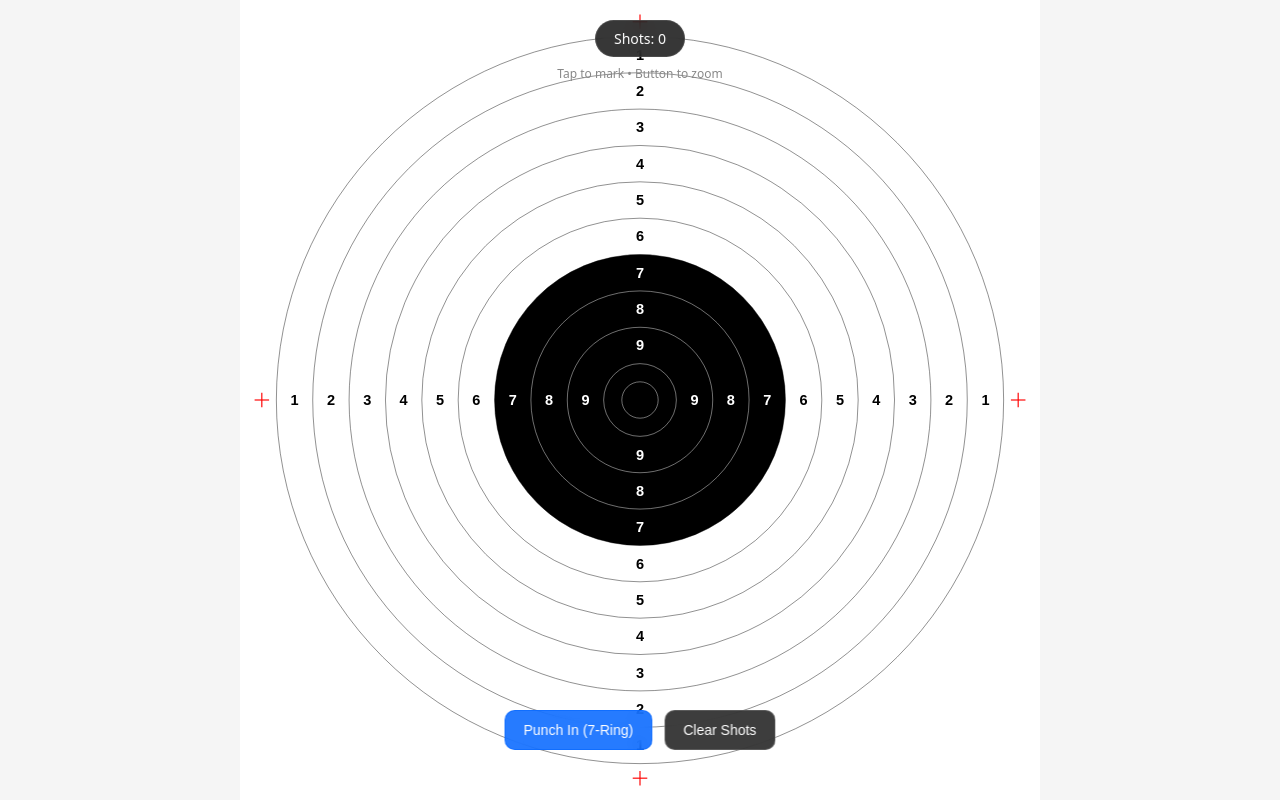
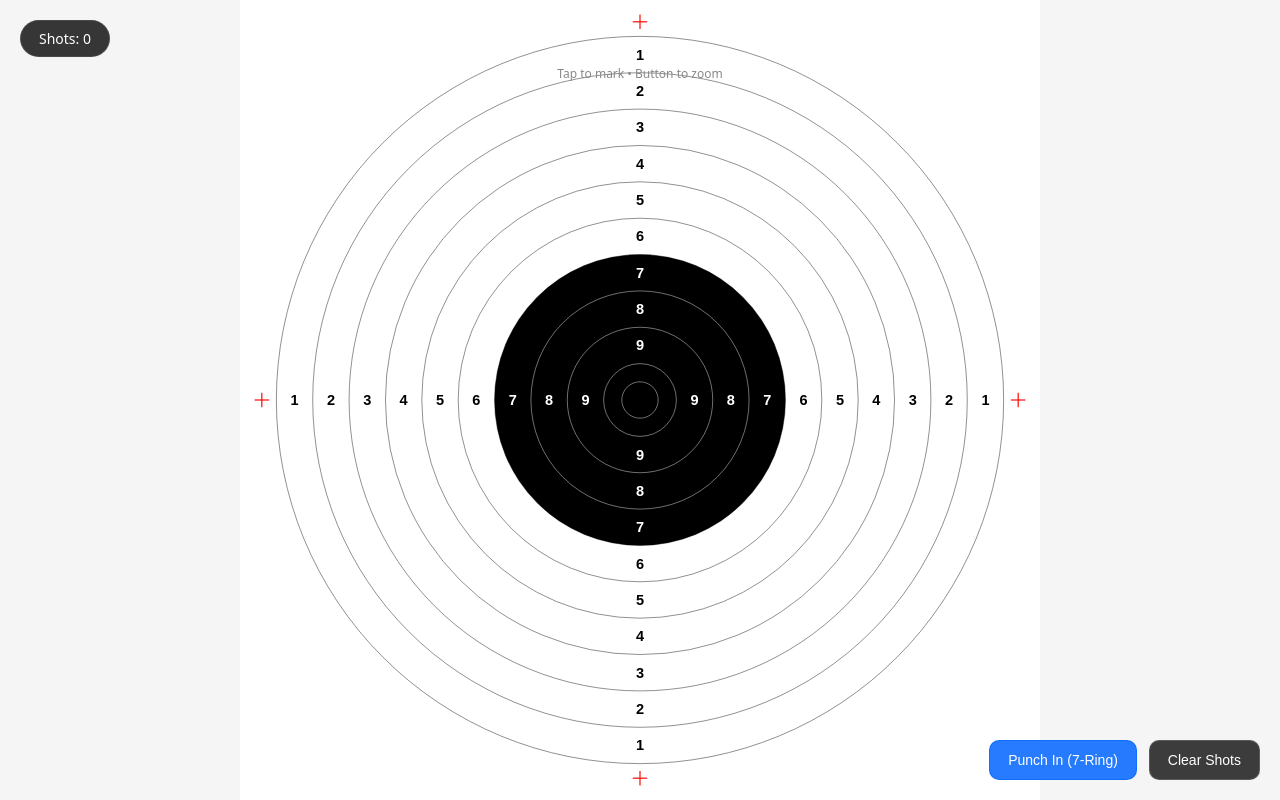
Before and after one commit to progschj/target_tools, a plain HTML site: page target_point.html in a window 1280 px wide. Drawn offline with Linux system fonts and the light colour scheme.

Commit message:
move buttons

```diff
--- a/target_point.html
+++ b/target_point.html
@@ -46,8 +46,7 @@
     .status {
       position: absolute;
       top: 20px;
-      left: 50%;
-      transform: translateX(-50%);
+      left: 20px;
       background: rgba(20, 20, 20, 0.85);
       color: #fff;
       padding: 8px 18px;
@@ -69,9 +68,8 @@
     }
      .controls {
       position: absolute;
-      bottom: 50px;
-      left: 50%;
-      transform: translateX(-50%);
+      bottom: 20px;
+      right: 20px;
       display: flex;
       gap: 12px;
       pointer-events: auto;
```
